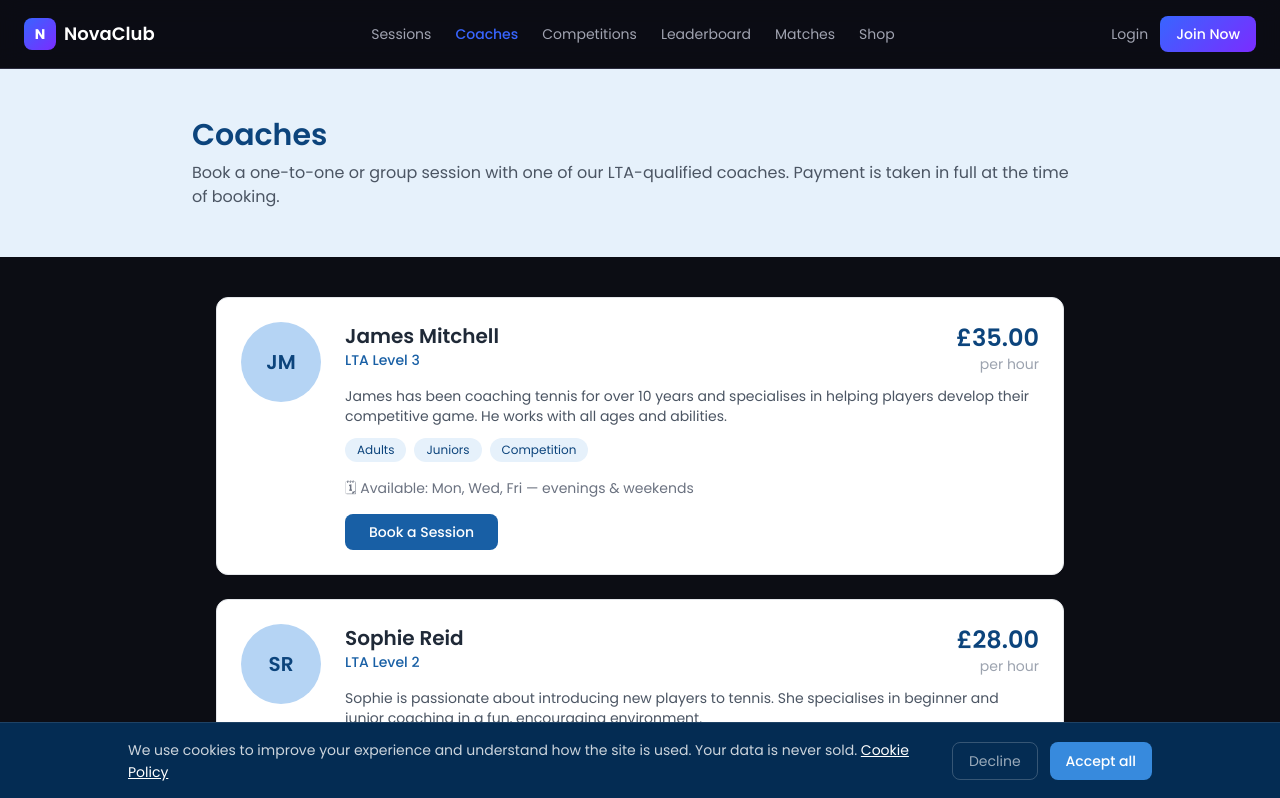
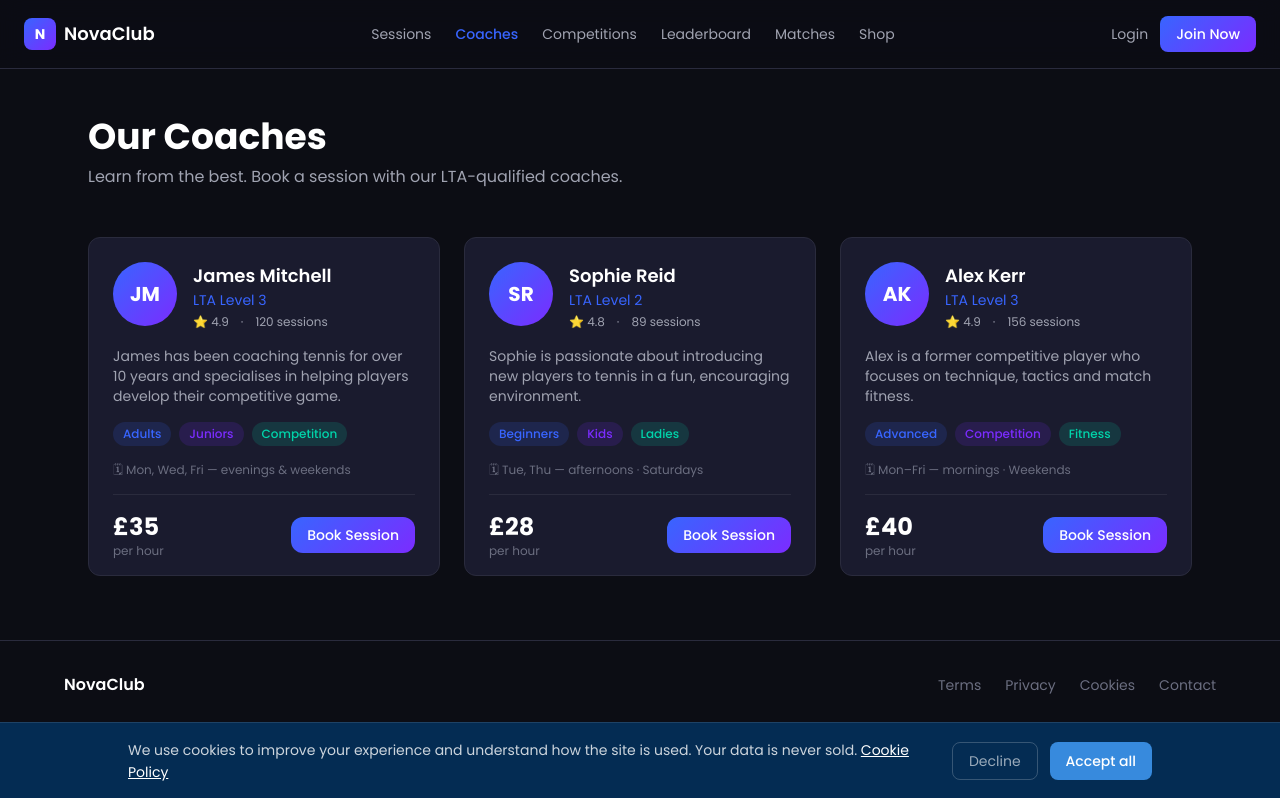
Before and after one commit to ardalescai-tech/cosmaclub, a Next.js app: page /coaches in a window 1280 px wide. Shown: the top 798 px of the page. Built offline with nearby package versions, Linux system fonts and the light colour scheme; no server answers.

Commit message:
redesign: coaches page

```diff
--- a/src/app/coaches/page.tsx
+++ b/src/app/coaches/page.tsx
@@ -1,5 +1,4 @@
 import Link from "next/link";
-import { formatPrice } from "@/lib/utils";
 
 const coaches = [
   {
@@ -8,8 +7,10 @@ const coaches = [
     initials: "JM",
     qualification: "LTA Level 3",
     specialisms: ["Adults", "Juniors", "Competition"],
-    bio: "James has been coaching tennis for over 10 years and specialises in helping players develop their competitive game. He works with all ages and abilities.",
+    bio: "James has been coaching tennis for over 10 years and specialises in helping players develop their competitive game.",
     pricePerHour: 35,
+    rating: 4.9,
+    sessions: 120,
     availability: "Mon, Wed, Fri — evenings & weekends",
   },
   {
@@ -18,8 +19,10 @@ const coaches = [
     initials: "SR",
     qualification: "LTA Level 2",
     specialisms: ["Beginners", "Kids", "Ladies"],
-    bio: "Sophie is passionate about introducing new players to tennis. She specialises in beginner and junior coaching in a fun, encouraging environment.",
+    bio: "Sophie is passionate about introducing new players to tennis in a fun, encouraging environment.",
     pricePerHour: 28,
+    rating: 4.8,
+    sessions: 89,
     availability: "Tue, Thu — afternoons · Saturdays",
   },
   {
@@ -28,59 +31,80 @@ const coaches = [
     initials: "AK",
     qualification: "LTA Level 3",
     specialisms: ["Advanced", "Competition", "Fitness"],
-    bio: "Alex is a former competitive player who now coaches advanced and competition-level players. He focuses on technique, tactics and match fitness.",
+    bio: "Alex is a former competitive player who focuses on technique, tactics and match fitness.",
     pricePerHour: 40,
+    rating: 4.9,
+    sessions: 156,
     availability: "Mon–Fri — mornings · Weekends",
   },
 ];
 
+const specializationColors = [
+  { bg: "rgba(56,101,255,0.15)", color: "#3865FF" },
+  { bg: "rgba(123,44,255,0.15)", color: "#7B2CFF" },
+  { bg: "rgba(0,212,170,0.15)", color: "#00D4AA" },
+];
+
 export default function CoachesPage() {
   return (
-    <main className="min-h-screen">
-      <section className="bg-[#E6F1FB] px-6 py-12">
-        <div className="max-w-4xl mx-auto">
-          <h1 className="text-3xl font-semibold text-[#0C447C] mb-2">Coaches</h1>
-          <p className="text-gray-600">
-            Book a one-to-one or group session with one of our LTA-qualified coaches. Payment is taken in full at the time of booking.
-          </p>
-        </div>
+    <main style={{ background: "#0C0D14", minHeight: "100vh" }}>
+
+      <section className="px-6 py-12 max-w-6xl mx-auto">
+        <h1 className="text-4xl font-bold text-white mb-2">Our Coaches</h1>
+        <p style={{ color: "#A0A3B1" }}>Learn from the best. Book a session with our LTA-qualified coaches.</p>
       </section>
 
-      <section className="px-6 py-10 max-w-4xl mx-auto">
-        <div className="flex flex-col gap-6">
+      <section className="px-6 pb-16 max-w-6xl mx-auto">
+        <div className="grid grid-cols-1 md:grid-cols-3 gap-6">
           {coaches.map((coach) => (
-            <div key={coach.id} className="bg-white border border-gray-200 rounded-xl p-6 shadow-sm">
-              <div className="flex flex-col md:flex-row gap-6">
-                <div className="flex-shrink-0">
-                  <div className="w-20 h-20 rounded-full bg-[#B5D4F4] flex items-center justify-center">
-                    <span className="text-[#0C447C] font-semibold text-xl">{coach.initials}</span>
+            <div key={coach.id} className="rounded-xl overflow-hidden transition-all hover:scale-105"
+              style={{ background: "#1A1B2E", border: "1px solid #2A2B3D" }}>
+
+              {/* Avatar area */}
+              <div className="p-6 pb-4 flex items-start gap-4">
+                <div className="w-16 h-16 rounded-full flex items-center justify-center flex-shrink-0 text-xl font-bold text-white"
+                  style={{ background: "linear-gradient(135deg, #3865FF, #7B2CFF)" }}>
+                  {coach.initials}
+                </div>
+                <div className="flex-1">
+                  <h3 className="font-semibold text-white text-lg">{coach.name}</h3>
+                  <p className="text-sm" style={{ color: "#3865FF" }}>{coach.qualification}</p>
+                  <div className="flex items-center gap-3 mt-1">
+                    <span className="text-xs" style={{ color: "#A0A3B1" }}>⭐ {coach.rating}</span>
+                    <span className="text-xs" style={{ color: "#A0A3B1" }}>·</span>
+                    <span className="text-xs" style={{ color: "#A0A3B1" }}>{coach.sessions} sessions</span>
                   </div>
                 </div>
-                <div className="flex-1">
-                  <div className="flex flex-col md:flex-row md:items-start justify-between gap-2 mb-3">
-                    <div>
-                      <h3 className="text-xl font-semibold text-gray-800">{coach.name}</h3>
-                      <p className="text-sm text-[#185FA5] font-medium">{coach.qualification}</p>
-                    </div>
-                    <div className="text-left md:text-right">
-                      <p className="text-2xl font-semibold text-[#0C447C]">{formatPrice(coach.pricePerHour)}</p>
-                      <p className="text-sm text-gray-400">per hour</p>
-                    </div>
+              </div>
+
+              <div className="px-6 pb-4">
+                <p className="text-sm mb-4" style={{ color: "#A0A3B1" }}>{coach.bio}</p>
+
+                <div className="flex flex-wrap gap-2 mb-4">
+                  {coach.specialisms.map((s, i) => (
+                    <span key={s} className="text-xs px-2.5 py-1 rounded-full font-medium"
+                      style={{
+                        background: specializationColors[i % 3].bg,
+                        color: specializationColors[i % 3].color,
+                      }}>
+                      {s}
+                    </span>
+                  ))}
+                </div>
+
+                <p className="text-xs mb-4" style={{ color: "#6B6E80" }}>
+                  🗓 {coach.availability}
+                </p>
+
+                <div className="flex items-center justify-between pt-4" style={{ borderTop: "1px solid #2A2B3D" }}>
+                  <div>
+                    <p className="text-2xl font-bold text-white">£{coach.pricePerHour}</p>
+                    <p className="text-xs" style={{ color: "#6B6E80" }}>per hour</p>
                   </div>
-                  <p className="text-gray-600 text-sm mb-3">{coach.bio}</p>
-                  <div className="flex flex-wrap gap-2 mb-4">
-                    {coach.specialisms.map((s) => (
-                      <span key={s} className="bg-[#E6F1FB] text-[#0C447C] text-xs px-3 py-1 rounded-full">
-                        {s}
-                      </span>
-                    ))}
-                  </div>
-                  <p className="text-sm text-gray-500 mb-4">🗓 Available: {coach.availability}</p>
-                  <Link
-                    href={`/book/coach/${coach.id}`}
-                    className="inline-block bg-[#185FA5] text-white px-6 py-2 rounded-lg text-sm font-medium hover:bg-[#0C447C] transition-colors"
-                  >
-                    Book a Session
+                  <Link href={`/book/coach/${coach.id}`}
+                    className="px-4 py-2 rounded-xl text-sm font-medium text-white"
+                    style={{ background: "linear-gradient(135deg, #3865FF, #7B2CFF)" }}>
+                    Book Session
                   </Link>
                 </div>
               </div>
@@ -89,17 +113,13 @@ export default function CoachesPage() {
         </div>
       </section>
 
-      <footer className="bg-[#042C53] px-6 py-8 mt-12">
-        <div className="max-w-5xl mx-auto flex flex-col md:flex-row justify-between items-center gap-4">
-          <div>
-            <p className="text-white font-semibold">NovaClub</p>
-            <p className="text-white/50 text-sm">Non-profit community tennis club · Scotland</p>
-          </div>
+      <footer className="px-6 py-8 border-t" style={{ borderColor: "#2A2B3D" }}>
+        <div className="max-w-6xl mx-auto flex flex-col md:flex-row justify-between items-center gap-4">
+          <p className="font-semibold text-white">NovaClub</p>
           <div className="flex gap-6">
-            <Link href="/terms" className="text-white/50 text-sm hover:text-white">Terms</Link>
-            <Link href="/privacy" className="text-white/50 text-sm hover:text-white">Privacy</Link>
-            <Link href="/cookies" className="text-white/50 text-sm hover:text-white">Cookies</Link>
-            <Link href="/contact" className="text-white/50 text-sm hover:text-white">Contact</Link>
+            {["Terms", "Privacy", "Cookies", "Contact"].map((item) => (
+              <Link key={item} href={`/${item.toLowerCase()}`} className="text-sm" style={{ color: "#6B6E80" }}>{item}</Link>
+            ))}
           </div>
         </div>
       </footer>
```
